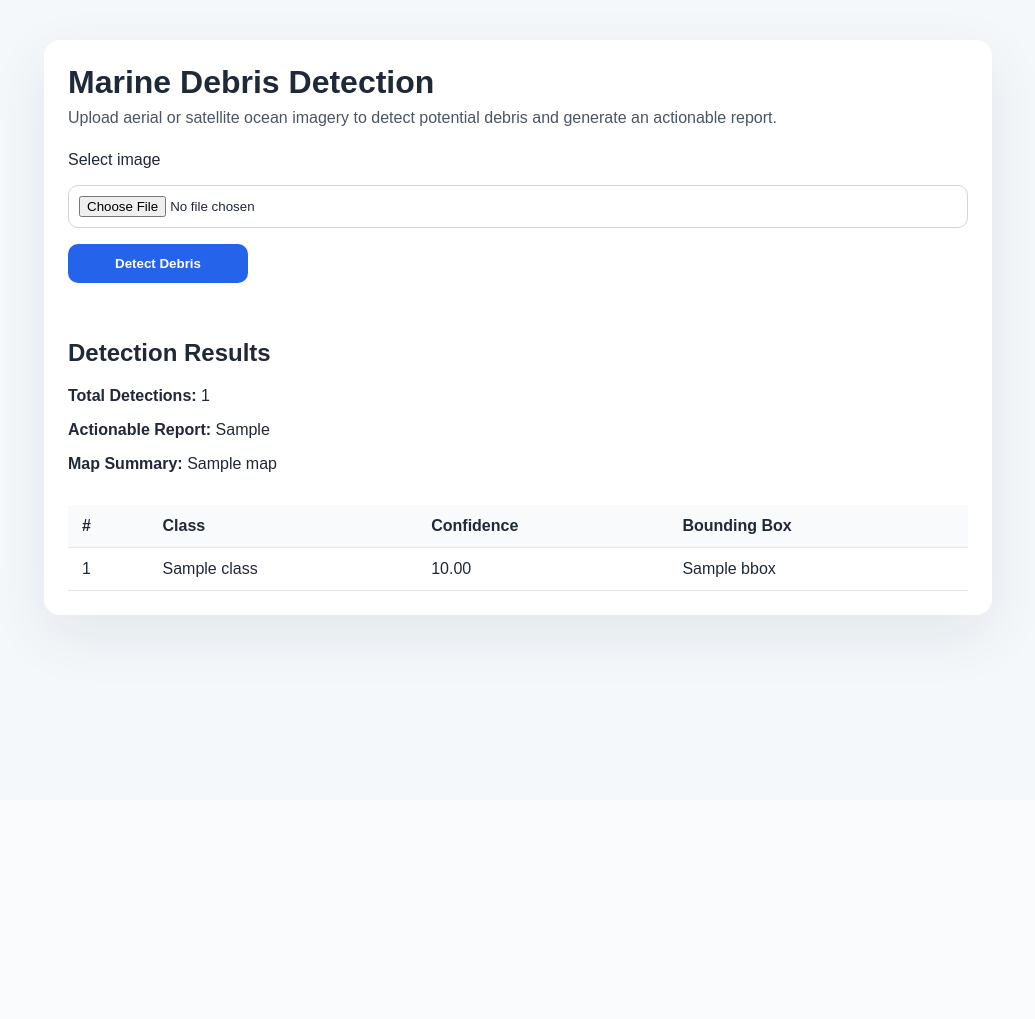
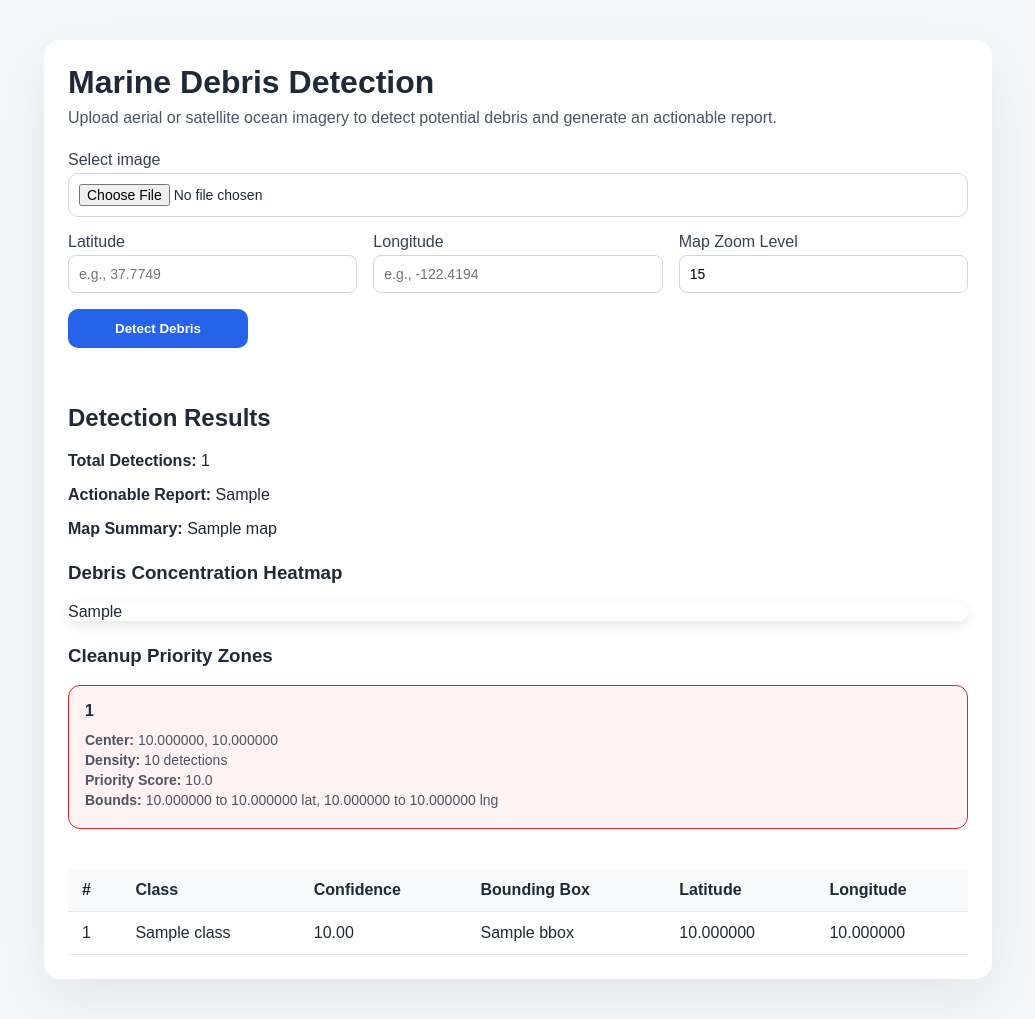
Before and after one commit to saimehul008-sudo/Marine-Debris-Detection, a Flask app: template backend/templates/index.html in a window 1280 px wide. Shown: the whole page, without its empty margins (122-1157 px from the left). Before the commit the page ends 647 px from the top, so only its background shows below. Run offline with Flask 3, Linux system fonts and the light colour scheme; the template is opened without the code that fills it: most values are stand-ins (such as "Sample title", 1, 10 or a date in 2020).

Commit message:
second commit
Co-authored-by: pranavbiju12345-commits <pranavbiju12345-commits@users.noreply.github.com>
Co-authored-by: shivakumarv16 <shivakumarv16@users.noreply.github.com>

```diff
--- a/backend/app.py
+++ b/backend/app.py
@@ -1,8 +1,31 @@
-from flask import Flask, request, render_template
+from flask import Flask, request, render_template, jsonify, send_file
 import cv2
 import numpy as np
 from PIL import Image
 import io
+import json
+from io import BytesIO
+
+# Try to import optional packages
+try:
+    import folium
+    from folium.plugins import HeatMap
+    FOLIUM_AVAILABLE = True
+except ImportError:
+    FOLIUM_AVAILABLE = False
+
+try:
+    import geojson
+    GEOJSON_AVAILABLE = True
+except ImportError:
+    GEOJSON_AVAILABLE = False
+
+try:
+    from sklearn.cluster import DBSCAN
+    from sklearn.preprocessing import StandardScaler
+    SKLEARN_AVAILABLE = True
+except ImportError:
+    SKLEARN_AVAILABLE = False
 
 app = Flask(__name__, template_folder="templates", static_folder="static")
 
@@ -10,42 +33,200 @@ app = Flask(__name__, template_folder="templates", static_folder="static")
 def index():
     results = None
     error = None
+    heatmap_html = None
+    priority_zones = None
 
     if request.method == "POST":
         if "image" not in request.files:
             error = "No image uploaded. Please choose an image file."
         else:
             file = request.files["image"]
+            # Get geographic coordinates from form
+            lat = float(request.form.get("latitude", 0))
+            lng = float(request.form.get("longitude", 0))
+            zoom = int(request.form.get("zoom", 15))
+
             try:
                 image = Image.open(io.BytesIO(file.read())).convert("RGB")
                 image_np = np.array(image)
 
+                # Image processing for debris detection
                 gray = cv2.cvtColor(image_np, cv2.COLOR_RGB2GRAY)
                 blur = cv2.GaussianBlur(gray, (5, 5), 0)
                 _, thresh = cv2.threshold(blur, 100, 255, cv2.THRESH_BINARY_INV)
                 contours, _ = cv2.findContours(thresh, cv2.RETR_EXTERNAL, cv2.CHAIN_APPROX_SIMPLE)
 
                 detections = []
+                detection_coords = []
+
+                height, width = image_np.shape[:2]
+
                 for cnt in contours:
                     area = cv2.contourArea(cnt)
                     if area > 100:
                         x, y, w, h = cv2.boundingRect(cnt)
+
+                        # Convert pixel coordinates to geographic coordinates
+                        # This is a simplified conversion - in reality, you'd use proper georeferencing
+                        pixel_lat = lat - (y / height) * 0.01  # Rough approximation
+                        pixel_lng = lng + (x / width) * 0.01   # Rough approximation
+
                         detections.append({
                             "class": "potential_debris",
                             "confidence": 0.75,
                             "bbox": [x, y, x + w, y + h],
+                            "latitude": pixel_lat,
+                            "longitude": pixel_lng,
+                            "area": area
                         })
+
+                        detection_coords.append([pixel_lat, pixel_lng])
+
+                # Generate heatmap
+                if detection_coords and FOLIUM_AVAILABLE:
+                    heatmap_html = generate_heatmap(detection_coords, lat, lng, zoom)
+                else:
+                    heatmap_html = None
+
+                # Generate priority zones
+                if detection_coords and SKLEARN_AVAILABLE:
+                    priority_zones = generate_priority_zones(detection_coords)
+                else:
+                    priority_zones = []
 
                 results = {
                     "total_detections": len(detections),
                     "detections": detections,
-                    "map": "Detected debris clusters in the uploaded image area.",
-                    "actionable_report": f"Detected {len(detections)} potential debris items. Recommend cleanup deployment in this region.",
+                    "map": f"Detected {len(detections)} debris items in area centered at {lat}, {lng}",
+                    "actionable_report": f"Detected {len(detections)} potential debris items. {len(priority_zones) if priority_zones else 0} priority zones identified for cleanup.",
+                    "heatmap_available": heatmap_html is not None,
+                    "geojson_available": True
                 }
             except Exception as exc:
                 error = f"Unable to process the image: {exc}"
 
-    return render_template("index.html", results=results, error=error)
+    return render_template("index.html", results=results, error=error, heatmap_html=heatmap_html, priority_zones=priority_zones)
+
+def generate_heatmap(detection_coords, center_lat, center_lng, zoom):
+    """Generate a folium heatmap with debris concentration overlay"""
+    if not FOLIUM_AVAILABLE:
+        return None
+
+    # Create base map
+    m = folium.Map(location=[center_lat, center_lng], zoom_start=zoom)
+
+    # Add heatmap layer
+    HeatMap(detection_coords).add_to(m)
+
+    # Add markers for individual detections
+    for coord in detection_coords:
+        folium.CircleMarker(
+            location=coord,
+            radius=3,
+            color='red',
+            fill=True,
+            fill_color='red',
+            fill_opacity=0.6,
+            popup='Potential Debris'
+        ).add_to(m)
+
+    # Save map to HTML string
+    return m._repr_html_()
+
+def generate_priority_zones(detection_coords):
+    """Generate priority zones based on debris density clustering"""
+    if not SKLEARN_AVAILABLE:
+        return []
+
+    if len(detection_coords) < 2:
+        return []
+
+    # Convert coordinates to numpy array
+    coords = np.array(detection_coords)
+
+    # Normalize coordinates for clustering
+    scaler = StandardScaler()
+    coords_scaled = scaler.fit_transform(coords)
+
+    # Perform density-based clustering
+    db = DBSCAN(eps=0.3, min_samples=2).fit(coords_scaled)
+
+    # Calculate zone priorities
+    zones = []
+    unique_labels = set(db.labels_)
+    for label in unique_labels:
+        if label == -1:  # Noise points
+            continue
+
+        mask = db.labels_ == label
+        zone_coords = coords[mask]
+        density = len(zone_coords)
+
+        # Calculate zone center
+        center_lat = np.mean(zone_coords[:, 0])
+        center_lng = np.mean(zone_coords[:, 1])
+
+        # Calculate zone bounds
+        lat_min, lat_max = np.min(zone_coords[:, 0]), np.max(zone_coords[:, 0])
+        lng_min, lng_max = np.min(zone_coords[:, 1]), np.max(zone_coords[:, 1])
+
+        zones.append({
+            "zone_id": f"Zone_{label + 1}",
+            "center_lat": center_lat,
+            "center_lng": center_lng,
+            "density": density,
+            "bounds": [lat_min, lng_min, lat_max, lng_max],
+            "priority_score": density * 1.5  # Simple priority calculation
+        })
+
+    # Sort by priority score (highest first)
+    zones.sort(key=lambda x: x["priority_score"], reverse=True)
+
+    return zones
+
+@app.route("/export_geojson", methods=["POST"])
+def export_geojson():
+    """Export detection results as GeoJSON for fleet coordination"""
+    if not GEOJSON_AVAILABLE:
+        return jsonify({"error": "GeoJSON package not available"}), 500
+
+    data = request.get_json()
+
+    if not data or "detections" not in data:
+        return jsonify({"error": "No detection data provided"}), 400
+
+    detections = data["detections"]
+
+    # Create GeoJSON features
+    features = []
+    for detection in detections:
+        if "latitude" in detection and "longitude" in detection:
+            feature = geojson.Feature(
+                geometry=geojson.Point((detection["longitude"], detection["latitude"])),
+                properties={
+                    "class": detection.get("class", "debris"),
+                    "confidence": detection.get("confidence", 0.0),
+                    "area": detection.get("area", 0),
+                    "bbox": detection.get("bbox", [])
+                }
+            )
+            features.append(feature)
+
+    # Create feature collection
+    feature_collection = geojson.FeatureCollection(features)
+
+    # Return as downloadable file
+    geojson_str = geojson.dumps(feature_collection, indent=2)
+    buffer = BytesIO()
+    buffer.write(geojson_str.encode('utf-8'))
+    buffer.seek(0)
+
+    return send_file(
+        buffer,
+        mimetype='application/json',
+        as_attachment=True,
+        download_name='marine_debris_detections.geojson'
+    )
 
 if __name__ == "__main__":
     app.run(debug=True)
--- a/backend/static/style.css
+++ b/backend/static/style.css
@@ -87,3 +87,107 @@ table th {
   background: #f8fafc;
   font-weight: 700;
 }
+
+.form-row {
+  display: grid;
+  grid-template-columns: 1fr 1fr 1fr;
+  gap: 16px;
+}
+
+.form-group {
+  display: flex;
+  flex-direction: column;
+}
+
+.form-group label {
+  margin-bottom: 4px;
+  font-weight: 500;
+  color: #374151;
+}
+
+.form-group input {
+  padding: 10px;
+  border: 1px solid #d1d5db;
+  border-radius: 8px;
+  font-size: 14px;
+}
+
+.form-group input:focus {
+  outline: none;
+  border-color: #2563eb;
+  box-shadow: 0 0 0 3px rgba(37, 99, 235, 0.1);
+}
+
+.heatmap-section {
+  margin: 24px 0;
+}
+
+.map-container {
+  border-radius: 12px;
+  overflow: hidden;
+  box-shadow: 0 4px 12px rgba(0, 0, 0, 0.1);
+}
+
+.priority-zones {
+  margin: 24px 0;
+}
+
+.zones-grid {
+  display: grid;
+  grid-template-columns: repeat(auto-fit, minmax(300px, 1fr));
+  gap: 16px;
+  margin-top: 16px;
+}
+
+.zone-card {
+  padding: 16px;
+  border-radius: 12px;
+  border: 1px solid #e5e7eb;
+  background: #ffffff;
+}
+
+.zone-card h4 {
+  margin: 0 0 12px 0;
+  color: #1f2937;
+}
+
+.zone-card p {
+  margin: 4px 0;
+  font-size: 14px;
+  color: #4b5563;
+}
+
+.priority-high {
+  border-color: #dc2626;
+  background: #fef2f2;
+}
+
+.priority-medium {
+  border-color: #d97706;
+  background: #fffbeb;
+}
+
+.priority-low {
+  border-color: #16a34a;
+  background: #f0fdf4;
+}
+
+.export-section {
+  margin: 16px 0;
+}
+
+.export-btn {
+  padding: 10px 16px;
+  border: 1px solid #2563eb;
+  border-radius: 8px;
+  background: #ffffff;
+  color: #2563eb;
+  font-weight: 500;
+  cursor: pointer;
+  transition: all 0.2s;
+}
+
+.export-btn:hover {
+  background: #2563eb;
+  color: #ffffff;
+}
--- a/backend/templates/index.html
+++ b/backend/templates/index.html
@@ -18,8 +18,26 @@
       {% endif %}
 
       <form method="POST" enctype="multipart/form-data" class="upload-form">
-        <label for="image">Select image</label>
-        <input type="file" id="image" name="image" accept="image/*" required />
+        <div class="form-group">
+          <label for="image">Select image</label>
+          <input type="file" id="image" name="image" accept="image/*" required />
+        </div>
+
+        <div class="form-row">
+          <div class="form-group">
+            <label for="latitude">Latitude</label>
+            <input type="number" id="latitude" name="latitude" step="0.000001" placeholder="e.g., 37.7749" required />
+          </div>
+          <div class="form-group">
+            <label for="longitude">Longitude</label>
+            <input type="number" id="longitude" name="longitude" step="0.000001" placeholder="e.g., -122.4194" required />
+          </div>
+          <div class="form-group">
+            <label for="zoom">Map Zoom Level</label>
+            <input type="number" id="zoom" name="zoom" value="15" min="1" max="20" />
+          </div>
+        </div>
+
         <button type="submit">Detect Debris</button>
       </form>
 
@@ -30,6 +48,38 @@
         <p><strong>Actionable Report:</strong> {{ results.actionable_report }}</p>
         <p><strong>Map Summary:</strong> {{ results.map }}</p>
 
+        {% if results.heatmap_available %}
+        <div class="export-section">
+          <button onclick="exportGeoJSON()" class="export-btn">Export as GeoJSON</button>
+        </div>
+        {% endif %}
+
+        {% if heatmap_html %}
+        <section class="heatmap-section">
+          <h3>Debris Concentration Heatmap</h3>
+          <div class="map-container">
+            {{ heatmap_html|safe }}
+          </div>
+        </section>
+        {% endif %}
+
+        {% if priority_zones %}
+        <section class="priority-zones">
+          <h3>Cleanup Priority Zones</h3>
+          <div class="zones-grid">
+            {% for zone in priority_zones %}
+            <div class="zone-card priority-{{ 'high' if zone.priority_score > 5 else 'medium' if zone.priority_score > 2 else 'low' }}">
+              <h4>{{ zone.zone_id }}</h4>
+              <p><strong>Center:</strong> {{ "%.6f"|format(zone.center_lat) }}, {{ "%.6f"|format(zone.center_lng) }}</p>
+              <p><strong>Density:</strong> {{ zone.density }} detections</p>
+              <p><strong>Priority Score:</strong> {{ "%.1f"|format(zone.priority_score) }}</p>
+              <p><strong>Bounds:</strong> {{ "%.6f"|format(zone.bounds[0]) }} to {{ "%.6f"|format(zone.bounds[2]) }} lat, {{ "%.6f"|format(zone.bounds[1]) }} to {{ "%.6f"|format(zone.bounds[3]) }} lng</p>
+            </div>
+            {% endfor %}
+          </div>
+        </section>
+        {% endif %}
+
         {% if results.detections %}
         <div class="table-wrapper">
           <table>
@@ -39,6 +89,8 @@
                 <th>Class</th>
                 <th>Confidence</th>
                 <th>Bounding Box</th>
+                <th>Latitude</th>
+                <th>Longitude</th>
               </tr>
             </thead>
             <tbody>
@@ -48,6 +100,8 @@
                 <td>{{ detection.class }}</td>
                 <td>{{ "%.2f" | format(detection.confidence) }}</td>
                 <td>{{ detection.bbox }}</td>
+                <td>{{ "%.6f" | format(detection.latitude) }}</td>
+                <td>{{ "%.6f" | format(detection.longitude) }}</td>
               </tr>
               {% endfor %}
             </tbody>
@@ -57,5 +111,33 @@
       </section>
       {% endif %}
     </div>
+
+    <script>
+      function exportGeoJSON() {
+        const detections = {{ results.detections | tojson }};
+        fetch('/export_geojson', {
+          method: 'POST',
+          headers: {
+            'Content-Type': 'application/json',
+          },
+          body: JSON.stringify({ detections: detections })
+        })
+        .then(response => response.blob())
+        .then(blob => {
+          const url = window.URL.createObjectURL(blob);
+          const a = document.createElement('a');
+          a.style.display = 'none';
+          a.href = url;
+          a.download = 'marine_debris_detections.geojson';
+          document.body.appendChild(a);
+          a.click();
+          window.URL.revokeObjectURL(url);
+        })
+        .catch(error => {
+          console.error('Error exporting GeoJSON:', error);
+          alert('Error exporting GeoJSON. Please try again.');
+        });
+      }
+    </script>
   </body>
 </html>
--- a/requirements.txt
+++ b/requirements.txt
@@ -2,3 +2,9 @@ flask
 opencv-python
 pillow
 numpy
+folium
+geopy
+scikit-learn
+geojson
+matplotlib
+seaborn
```
Also changed, not shown: README.md.
